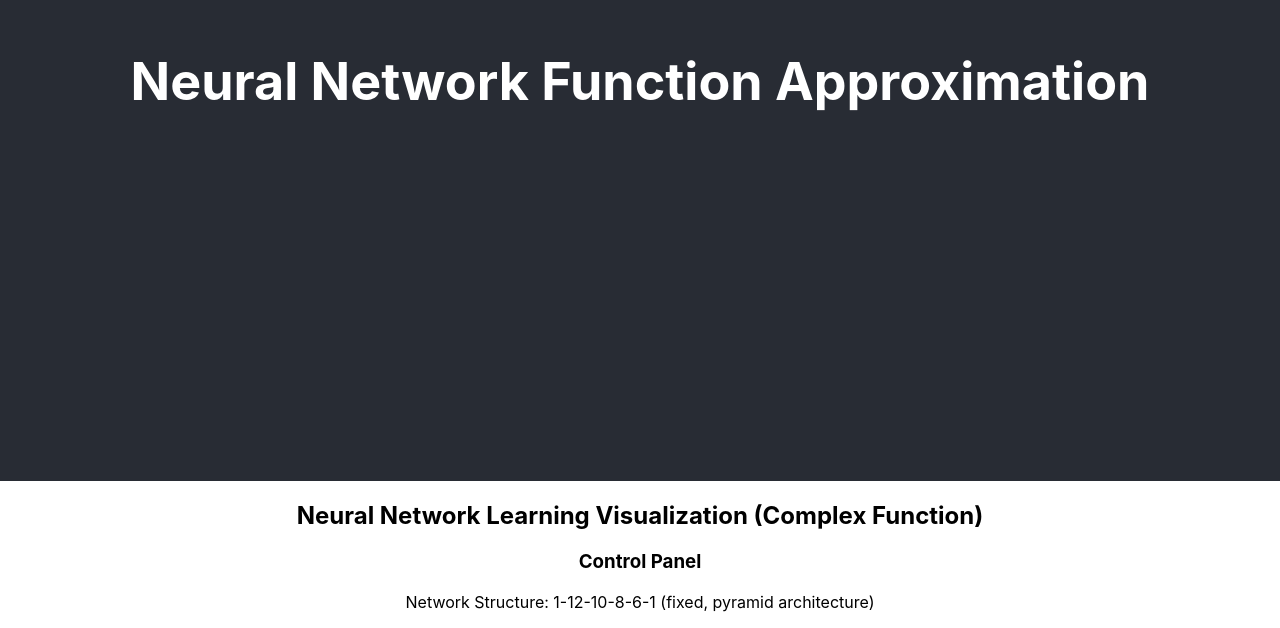
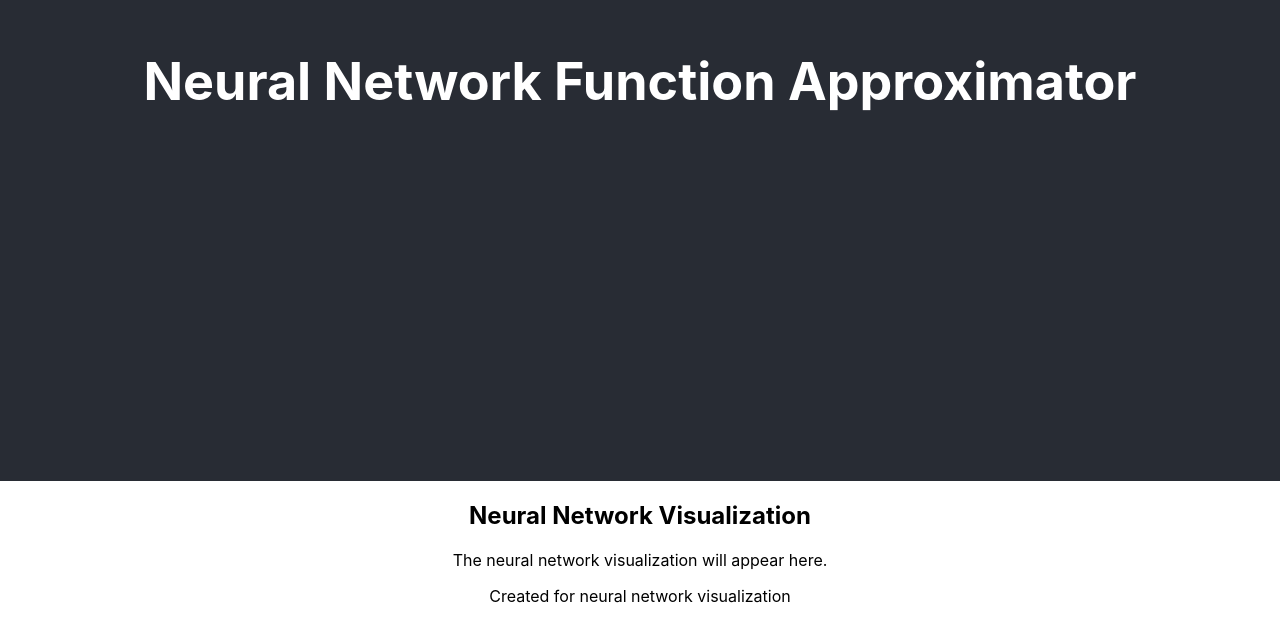
Before and after one commit to ynyeh0221/MLAlgoViz, a React (Create React App) app: page / in a window 1280 px wide. Shown: the part 319-947 px from the top of the page. Built offline with nearby package versions, Linux system fonts and the light colour scheme.

Commit message:
Update App.js

```diff
--- a/src/App.js
+++ b/src/App.js
@@ -1,18 +1,30 @@
 import React from 'react';
 import './App.css';
-import NeuralNetworkFunctionApproximator from './components/NeuralNetworkFunctionApproximator';
+
+// Import this if your component exists
+// import NeuralNetworkFunctionApproximator from './components/NeuralNetworkFunctionApproximator';
+
+// Fallback implementation if component file doesn't exist yet
+const NeuralNetworkFunctionApproximator = () => {
+  return (
+    <div>
+      <h2>Neural Network Visualization</h2>
+      <p>The neural network visualization will appear here.</p>
+    </div>
+  );
+};
 
 function App() {
   return (
     <div className="App">
       <header className="App-header">
-        <h1>Neural Network Function Approximation</h1>
+        <h1>Neural Network Function Approximator</h1>
       </header>
-      <main className="App-main">
+      <main>
         <NeuralNetworkFunctionApproximator />
       </main>
-      <footer className="App-footer">
-        <p>Created with React</p>
+      <footer>
+        <p>Created for neural network visualization</p>
       </footer>
     </div>
   );
```
